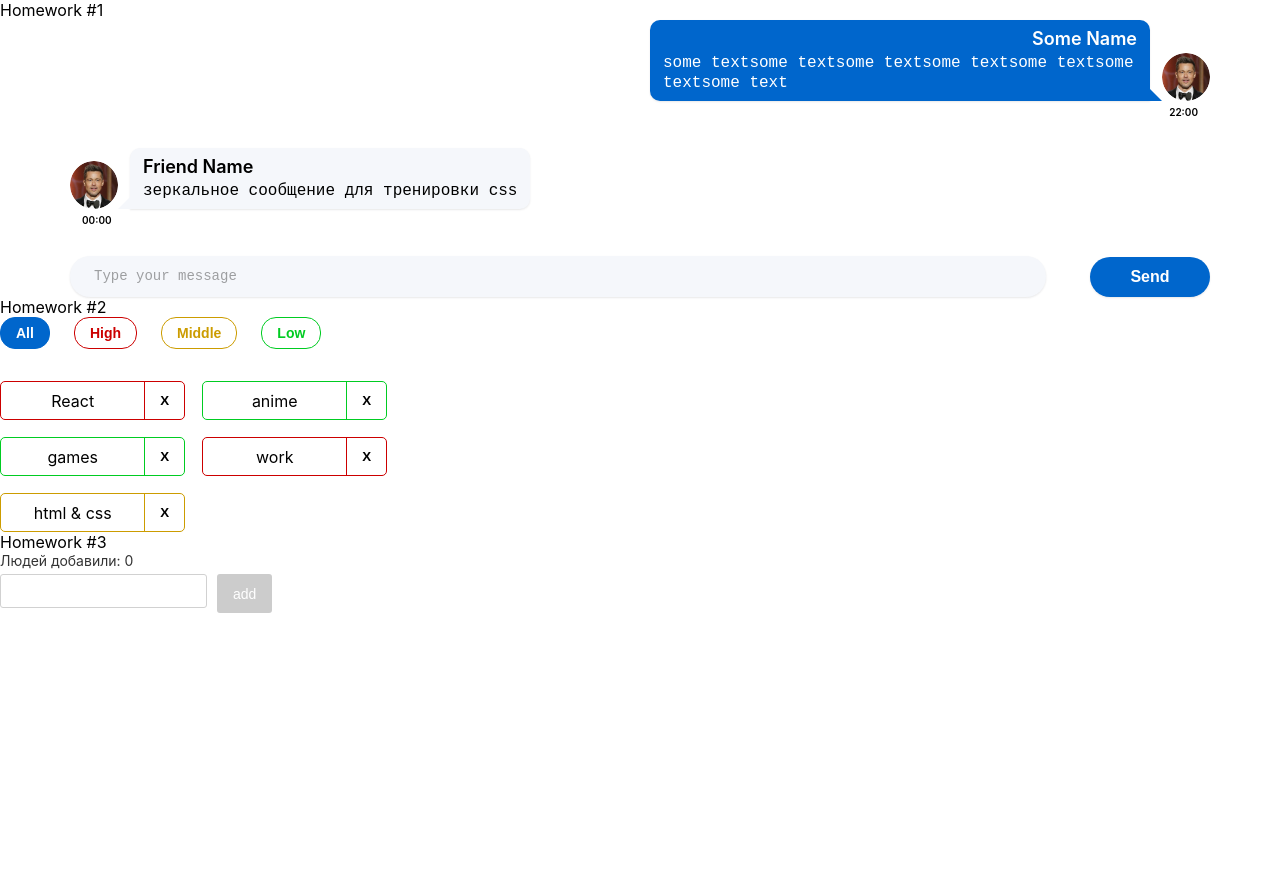
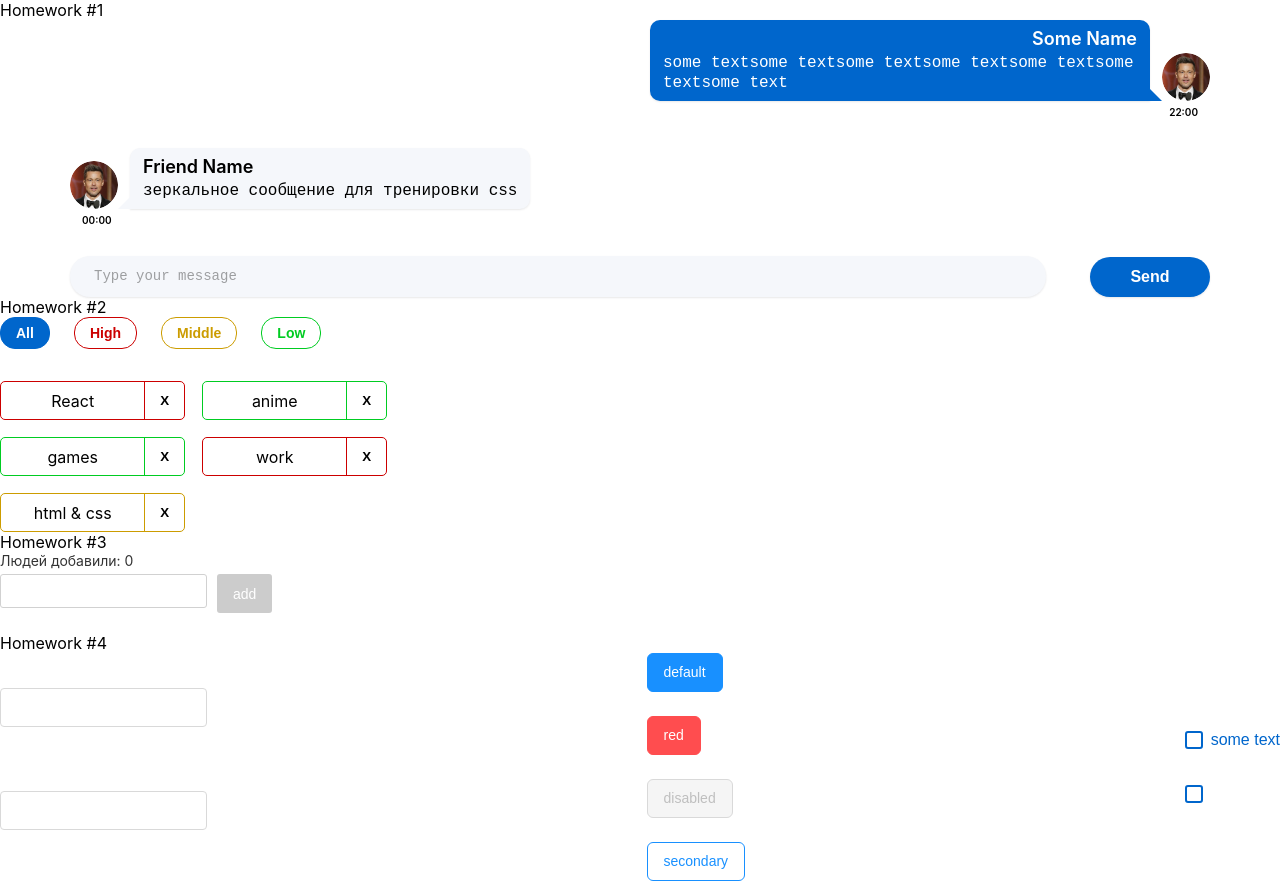
Before and after one commit to BaykovAleksandr/hw-sprint2, a React (Create React App) app: page / in a window 1280 px wide. Before the commit the page ends 800 px from the top, so only its background shows below. Built offline with nearby package versions, Linux system fonts and the light colour scheme.

Commit message:
add logic and styles on HW4

```diff
--- a/src/s1-main/App.tsx
+++ b/src/s1-main/App.tsx
@@ -3,6 +3,7 @@ import s from './App.module.css'
 import HW1 from '../s2-homeworks/hw01/HW1'
 import HW2 from '../s2-homeworks/hw02/HW2'
 import HW3 from '../s2-homeworks/hw03/HW3'
+import HW4 from '../s2-homeworks/hw04/HW4'
 
 function App() {
     return (
@@ -11,7 +12,7 @@ function App() {
             {/*раскомментировать по ходу выполнения*/}
             <HW2/>
             <HW3/>
-            {/*<HW4/>*/}
+            <HW4/>
 
             {/*при выполнении дз 5 и более - закомментировать здесь дз 1-4, так как они есть внутри дз 5*/}
             {/*<HW5/>*/}
--- a/src/s2-homeworks/hw04/Stand.tsx
+++ b/src/s2-homeworks/hw04/Stand.tsx
@@ -1,22 +1,22 @@
-import React, { useState } from 'react'
-import s from './Stand.module.css'
-import SuperInputText from './common/c1-SuperInputText/SuperInputText'
-import SuperCheckbox from './common/c3-SuperCheckbox/SuperCheckbox'
-import SuperButton from './common/c2-SuperButton/SuperButton'
+import React, { useState } from "react";
+import s from "./Stand.module.css";
+import SuperInputText from "./common/c1-SuperInputText/SuperInputText";
+import SuperCheckbox from "./common/c3-SuperCheckbox/SuperCheckbox";
+import SuperButton from "./common/c2-SuperButton/SuperButton";
 
 const Stand = () => {
-    const [stateForAllInputs, setValue] = useState<string>('')
-    const [error, setError] = useState<string>('')
+  const [stateForAllInputs, setValue] = useState<string>("");
+  const [error, setError] = useState<string>("");
 
-    const [stateForAllCheckboxes, setChecked] = useState<boolean>(false)
+  const [stateForAllCheckboxes, setChecked] = useState<boolean>(false);
 
   return (
-        <div id={'hw4-stand'} className={s.stand}>
+    <div id={"hw4-stand"} className={s.stand}>
       <div className={s.inputs}>
         {/*совместим со старым кодом:*/}
         <div>
           <SuperInputText
-                        id={'hw4-super-input-like-old'}
+            id={"hw4-super-input-like-old"}
             value={stateForAllInputs}
             onChange={(e) => setValue(e.currentTarget.value)}
           />
@@ -24,17 +24,17 @@ const Stand = () => {
         {/*инпут с ошибкой:*/}
         <div>
           <SuperInputText
-                        id={'hw4-super-input-with-error'}
+            id={"hw4-super-input-with-error"}
             value={stateForAllInputs}
             onChangeText={setValue}
             error={error}
             onEnter={() => {
-                            setError(
-                                stateForAllInputs.trim()
-                                    ? ''
-                                    : 'Error'
-                            )
-                            setValue('')
+              if (stateForAllInputs.trim() === "") {
+                setError("Error");
+              } else {
+                setError("");
+                setValue("");
+              }
             }}
           />
         </div>
@@ -43,32 +43,23 @@ const Stand = () => {
       <div className={s.buttons}>
         {/*обычная кнопка:*/}
         <div>
-                    <SuperButton id={'hw4-super-button-default'}>
-                        default
-                    </SuperButton>
+          <SuperButton id={"hw4-super-button-default"}>default</SuperButton>
         </div>
         {/*красная кнопка:*/}
         <div>
-                    <SuperButton id={'hw4-super-button-red'} xType={'red'}>
+          <SuperButton id={"hw4-super-button-red"} xType={"red"}>
             red
           </SuperButton>
         </div>
         {/*задизэйбленная кнопка:*/}
         <div>
-                    <SuperButton
-                        id={'hw4-super-button-disabled'}
-                        xType={'red'}
-                        disabled
-                    >
+          <SuperButton id={"hw4-super-button-disabled"} xType={"red"} disabled>
             disabled
           </SuperButton>
         </div>
         {/*задизэйбленная кнопка:*/}
         <div>
-                    <SuperButton
-                        id={'hw4-super-button-secondary'}
-                        xType={'secondary'}
-                    >
+          <SuperButton id={"hw4-super-button-secondary"} xType={"secondary"}>
             secondary
           </SuperButton>
         </div>
@@ -78,7 +69,7 @@ const Stand = () => {
         {/*чекбокс с текстом:*/}
         <div>
           <SuperCheckbox
-                        id={'hw4-super-checkbox-with-text'}
+            id={"hw4-super-checkbox-with-text"}
             checked={stateForAllCheckboxes}
             onChangeChecked={setChecked}
           >
@@ -88,14 +79,14 @@ const Stand = () => {
         {/*совместим со старым кодом:*/}
         <div>
           <SuperCheckbox
-                        id={'hw4-super-checkbox-like-old'}
+            id={"hw4-super-checkbox-like-old"}
             checked={stateForAllCheckboxes}
             onChange={(e) => setChecked(e.currentTarget.checked)}
           />
         </div>
       </div>
     </div>
-    )
-}
+  );
+};
 
-export default Stand
+export default Stand;
--- a/src/s2-homeworks/hw04/common/c1-SuperInputText/SuperInputText.module.css
+++ b/src/s2-homeworks/hw04/common/c1-SuperInputText/SuperInputText.module.css
@@ -1,20 +1,45 @@
-.input:focus {
+.inputWrapper {
+    position: relative;
+    margin-bottom: 16px;
 }
 
 .input {
+    width: 100%;
+    padding: 8px 12px;
+    border: 1px solid #d9d9d9;
+    border-radius: 4px;
+    font-size: 14px;
+    line-height: 1.5;
+    transition: all 0.3s ease;
+    outline: none;
+    box-sizing: border-box;
 }
 
-.inputWrapper {
+.input:focus {
+    border-color: #1890ff;
+    box-shadow: 0 0 0 2px rgba(24, 144, 255, 0.2);
 }
 
 .superInput {
+    /* Наследуем стили от .input */
 }
 
 .errorInput {
+    border-color: #ff4d4f;
+    background-color: #fff2f0;
 }
 
 .errorInput:focus {
+    border-color: #ff4d4f;
+    box-shadow: 0 0 0 2px rgba(255, 77, 79, 0.2);
 }
 
 .error {
+    color: #ff4d4f;
+    font-size: 12px;
+    margin-top: 4px;
+    position: absolute;
+    bottom: -20px;
+    left: 0;
+    white-space: nowrap;
 }
--- a/src/s2-homeworks/hw04/common/c1-SuperInputText/SuperInputText.tsx
+++ b/src/s2-homeworks/hw04/common/c1-SuperInputText/SuperInputText.tsx
@@ -4,74 +4,72 @@ import React, {
   InputHTMLAttributes,
   KeyboardEvent,
   ReactNode,
-} from 'react'
-import s from './SuperInputText.module.css'
+} from "react";
+import s from "./SuperInputText.module.css";
 
-// тип пропсов обычного инпута
-type DefaultInputPropsType = DetailedHTMLProps<InputHTMLAttributes<HTMLInputElement>,
-    HTMLInputElement>
+type DefaultInputPropsType = DetailedHTMLProps<
+  InputHTMLAttributes<HTMLInputElement>,
+  HTMLInputElement
+>;
 
-// здесь мы говорим что у нашего инпута будут такие же пропсы как у обычного инпута, кроме type
-// (чтоб не писать value: string, onChange: ...; они уже все описаны в DefaultInputPropsType)
-type SuperInputTextPropsType = Omit<DefaultInputPropsType, 'type'> & {
-    // и + ещё пропсы которых нет в стандартном инпуте
-    onChangeText?: (value: string) => void
-    onEnter?: () => void
-    error?: ReactNode
-    spanClassName?: string
-}
+type SuperInputTextPropsType = Omit<DefaultInputPropsType, "type"> & {
+  onChangeText?: (value: string) => void;
+  onEnter?: () => void;
+  error?: ReactNode;
+  spanClassName?: string;
+};
 
-const SuperInputText: React.FC<SuperInputTextPropsType> = (
-    {
+const SuperInputText: React.FC<SuperInputTextPropsType> = ({
   onChange,
   onChangeText,
-        onKeyPress,
+  onKeyDown,
   onEnter,
   error,
   className,
   spanClassName,
   id,
+  ...restProps
+}) => {
+  const onChangeCallback = (e: ChangeEvent<HTMLInputElement>) => {
+    onChange?.(e);
+    onChangeText?.(e.currentTarget.value);
+  };
 
-        ...restProps // все остальные пропсы попадут в объект restProps
+  const onKeyDownCallback = (e: KeyboardEvent<HTMLInputElement>) => {
+    onKeyDown?.(e);
+
+    if (e.key === "Enter") {
+      onEnter?.();
     }
-) => {
-    const onChangeCallback = (e: ChangeEvent<HTMLInputElement>) => {
-        onChange?.(e) // если есть пропс onChange, то передать ему е (поскольку onChange не обязателен)
+  };
 
-        onChangeText?.(e.currentTarget.value)
-    }
-    const onKeyPressCallback = (e: KeyboardEvent<HTMLInputElement>) => {
-        onKeyPress?.(e)
+  const finalSpanClassName =
+    s.error + (spanClassName ? " " + spanClassName : "");
 
-        onEnter && // если есть пропс onEnter
-        e.key === 'Enter' && // и если нажата кнопка Enter
-        onEnter() // то вызвать его
-    }
 
-    const finalSpanClassName = s.error
-        + (spanClassName ? ' ' + spanClassName : '')
-    const finalInputClassName = s.input
-        + (error ? ' ' + s.errorInput : ' ' + s.superInput)
-        + (className ? ' ' + className : '') // задача на смешивание классов
+  const finalInputClassName = [
+    s.input,
+    error ? s.errorInput : s.superInput,
+    className,
+  ]
+    .filter(Boolean)
+    .join(" ");
 
   return (
     <div className={s.inputWrapper}>
       <input
         id={id}
-                type={'text'}
+        type={"text"}
         onChange={onChangeCallback}
-                onKeyPress={onKeyPressCallback}
+        onKeyDown={onKeyDownCallback}
         className={finalInputClassName}
-                {...restProps} // отдаём инпуту остальные пропсы если они есть (value например там внутри)
+        {...restProps}
       />
-            <span
-                id={id ? id + '-span' : undefined}
-                className={finalSpanClassName}
-            >
+      <span id={id ? id + "-span" : undefined} className={finalSpanClassName}>
         {error}
       </span>
     </div>
-    )
-}
+  );
+};
 
-export default SuperInputText
+export default SuperInputText;
--- a/src/s2-homeworks/hw04/common/c2-SuperButton/SuperButton.module.css
+++ b/src/s2-homeworks/hw04/common/c2-SuperButton/SuperButton.module.css
@@ -1,36 +1,79 @@
 .button {
+    padding: 8px 16px;
+    border: 1px solid transparent;
+    border-radius: 6px;
+    font-size: 14px;
+    font-weight: 500;
+    line-height: 1.5;
+    cursor: pointer;
+    transition: all 0.3s ease;
+    outline: none;
+    display: inline-flex;
+    align-items: center;
+    justify-content: center;
+    gap: 8px;
+}
+
+.default {
+    background-color: #1890ff;
+    color: white;
+    border-color: #1890ff;
+}
+
+.default:hover {
+    background-color: #40a9ff;
+    border-color: #40a9ff;
+}
+
+.default:active {
+    background-color: #096dd9;
+    border-color: #096dd9;
+}
+
+.red {
+    background-color: #ff4d4f;
+    color: white;
+    border-color: #ff4d4f;
+}
+
+.red:hover {
+    background-color: #ff7875;
+    border-color: #ff7875;
+}
+
+.red:active {
+    background-color: #d9363e;
+    border-color: #d9363e;
+}
+
+.secondary {
+    background-color: transparent;
+    color: #1890ff;
+    border-color: #1890ff;
+}
+
+.secondary:hover {
+    background-color: rgba(24, 144, 255, 0.1);
+    color: #40a9ff;
+    border-color: #40a9ff;
+}
+
+.secondary:active {
+    background-color: rgba(24, 144, 255, 0.2);
+    color: #096dd9;
+    border-color: #096dd9;
 }
 
 .disabled {
-}
-
-.secondary {
-}
-
-.default {
-}
-
-.red {
-}
-
-.default:hover {
-}
-
-.red:hover {
-}
-
-.secondary:hover {
-}
-
-
-.default:active {
-}
-
-.secondary:active {
-}
-
-.red:active {
+    background-color: #f5f5f5;
+    color: #bfbfbf;
+    border-color: #d9d9d9;
+    cursor: not-allowed;
 }
 
 .button:disabled {
+    background-color: #f5f5f5;
+    color: #bfbfbf;
+    border-color: #d9d9d9;
+    cursor: not-allowed;
 }
--- a/src/s2-homeworks/hw04/common/c2-SuperButton/SuperButton.tsx
+++ b/src/s2-homeworks/hw04/common/c2-SuperButton/SuperButton.tsx
@@ -1,36 +1,38 @@
-import React, {ButtonHTMLAttributes, DetailedHTMLProps} from 'react'
-import s from './SuperButton.module.css'
+import React, { ButtonHTMLAttributes, DetailedHTMLProps } from "react";
+import s from "./SuperButton.module.css";
 
-// тип пропсов обычной кнопки, children в котором храниться название кнопки там уже описан
-type DefaultButtonPropsType = DetailedHTMLProps<ButtonHTMLAttributes<HTMLButtonElement>,
-    HTMLButtonElement>
+type DefaultButtonPropsType = DetailedHTMLProps<
+  ButtonHTMLAttributes<HTMLButtonElement>,
+  HTMLButtonElement
+>;
 
 type SuperButtonPropsType = DefaultButtonPropsType & {
-    xType?: string
-}
+  xType?: string;
+};
 
-const SuperButton: React.FC<SuperButtonPropsType> = (
-    {
-        xType,
-        className,
-        disabled,
-        ...restProps // все остальные пропсы попадут в объект restProps, там же будет children
-    }
-) => {
-    const finalClassName = s.button
-        // + (disabled
-        //         ? ...
-        //         : xType === 'red'
-        //             ? ...
-        + (className ? ' ' + className : '') // задачка на смешивание классов
+const SuperButton: React.FC<SuperButtonPropsType> = ({
+  xType,
+  className,
+  disabled,
+  ...restProps
+}) => {
+  const finalClassName = [
+    s.button,
+    disabled
+      ? s.disabled
+      : xType === "red"
+      ? s.red
+      : xType === "secondary"
+      ? s.secondary
+      : s.default,
+    className,
+  ]
+    .filter(Boolean)
+    .join(" ");
 
-    return (
-        <button
-            disabled={disabled}
-            className={finalClassName}
-            {...restProps} // отдаём кнопке остальные пропсы если они есть (children там внутри)
-        />
-    )
-}
+  return (
+    <button disabled={disabled} className={finalClassName} {...restProps} />
+  );
+};
 
-export default SuperButton
+export default SuperButton;
--- a/src/s2-homeworks/hw04/common/c3-SuperCheckbox/SuperCheckbox.tsx
+++ b/src/s2-homeworks/hw04/common/c3-SuperCheckbox/SuperCheckbox.tsx
@@ -2,57 +2,54 @@ import React, {
   ChangeEvent,
   DetailedHTMLProps,
   InputHTMLAttributes,
-} from 'react'
-import s from './SuperCheckbox.module.css'
+} from "react";
+import s from "./SuperCheckbox.module.css";
 
-// тип пропсов обычного инпута
-type DefaultInputPropsType = DetailedHTMLProps<InputHTMLAttributes<HTMLInputElement>,
-    HTMLInputElement>
+type DefaultInputPropsType = DetailedHTMLProps<
+  InputHTMLAttributes<HTMLInputElement>,
+  HTMLInputElement
+>;
 
-type SuperCheckboxPropsType = Omit<DefaultInputPropsType, 'type'> & {
-    onChangeChecked?: (checked: boolean) => void
-    spanClassName?: string
-}
+type SuperCheckboxPropsType = Omit<DefaultInputPropsType, "type"> & {
+  onChangeChecked?: (checked: boolean) => void;
+  spanClassName?: string;
+};
 
-const SuperCheckbox: React.FC<SuperCheckboxPropsType> = (
-    {
+const SuperCheckbox: React.FC<SuperCheckboxPropsType> = ({
   onChange,
   onChangeChecked,
   className,
   spanClassName,
-        children, // в эту переменную попадёт текст, типизировать не нужно так как он затипизирован в React.FC
+  children,
   id,
+  ...restProps
+}) => {
+  const onChangeCallback = (e: ChangeEvent<HTMLInputElement>) => {
+    onChange?.(e);
+    onChangeChecked?.(e.currentTarget.checked);
+  };
 
-        ...restProps // все остальные пропсы попадут в объект restProps
-    }
-) => {
-    const onChangeCallback = (e: ChangeEvent<HTMLInputElement>) => {
-        // задачка на написание онченджа
-
-    }
-
-    const finalInputClassName = s.checkbox
-        + (className ? ' ' + className : '')
+  const finalInputClassName = s.checkbox + (className ? " " + className : "");
 
   return (
     <label className={s.label}>
       <input
         id={id}
-                type={'checkbox'}
+        type={"checkbox"}
         onChange={onChangeCallback}
         className={finalInputClassName}
-                {...restProps} // отдаём инпуту остальные пропсы если они есть (checked например там внутри)
+        {...restProps}
       />
       {children && (
         <span
-                    id={id ? id + '-span' : undefined}
-                    className={s.spanClassName}
+          id={id ? id + "-span" : undefined}
+          className={spanClassName || s.spanClassName}
         >
           {children}
         </span>
       )}
-        </label> // благодаря label нажатие на спан передастся в инпут
-    )
-}
+    </label>
+  );
+};
 
-export default SuperCheckbox
+export default SuperCheckbox;
```
Lines whose indentation alone changed are shown as unchanged.
